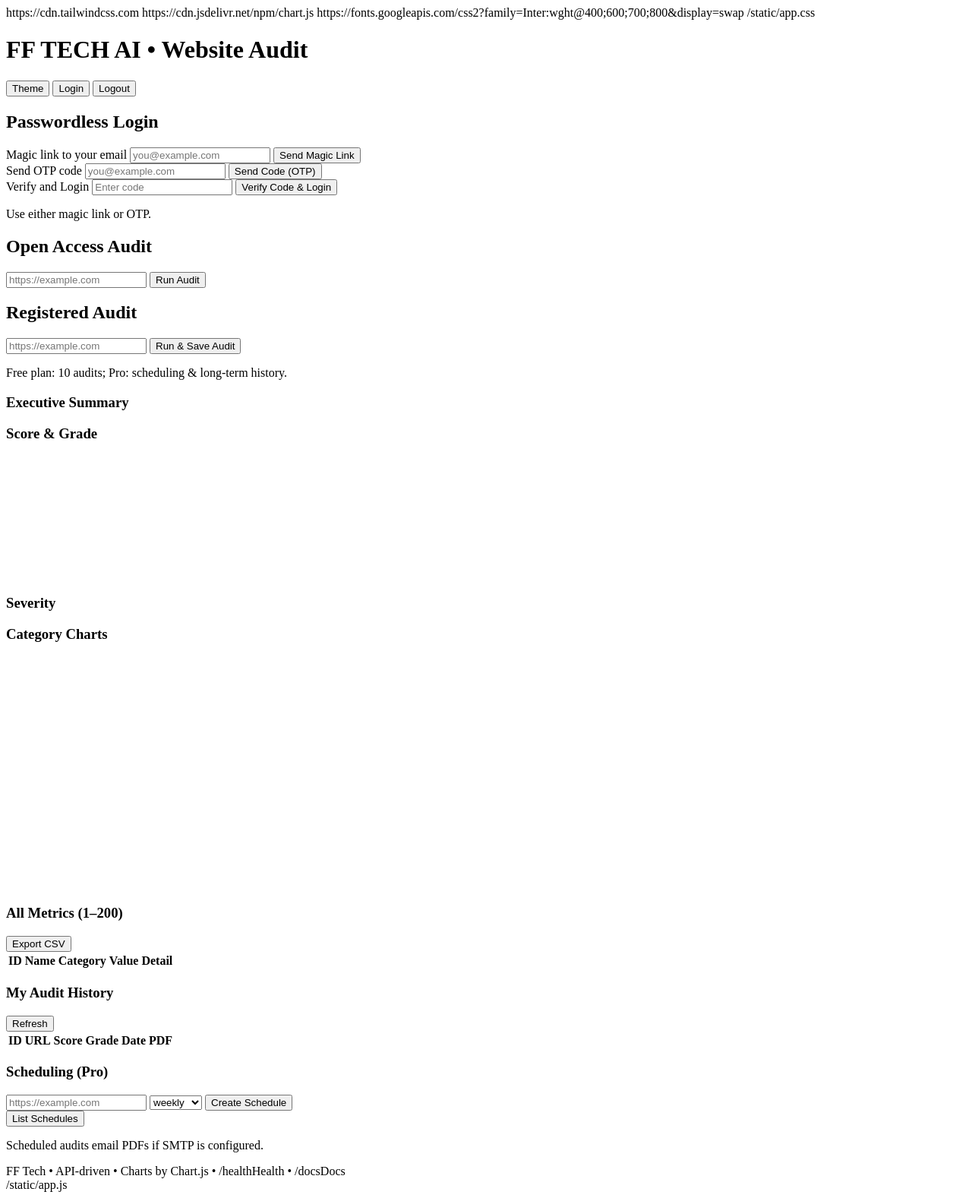
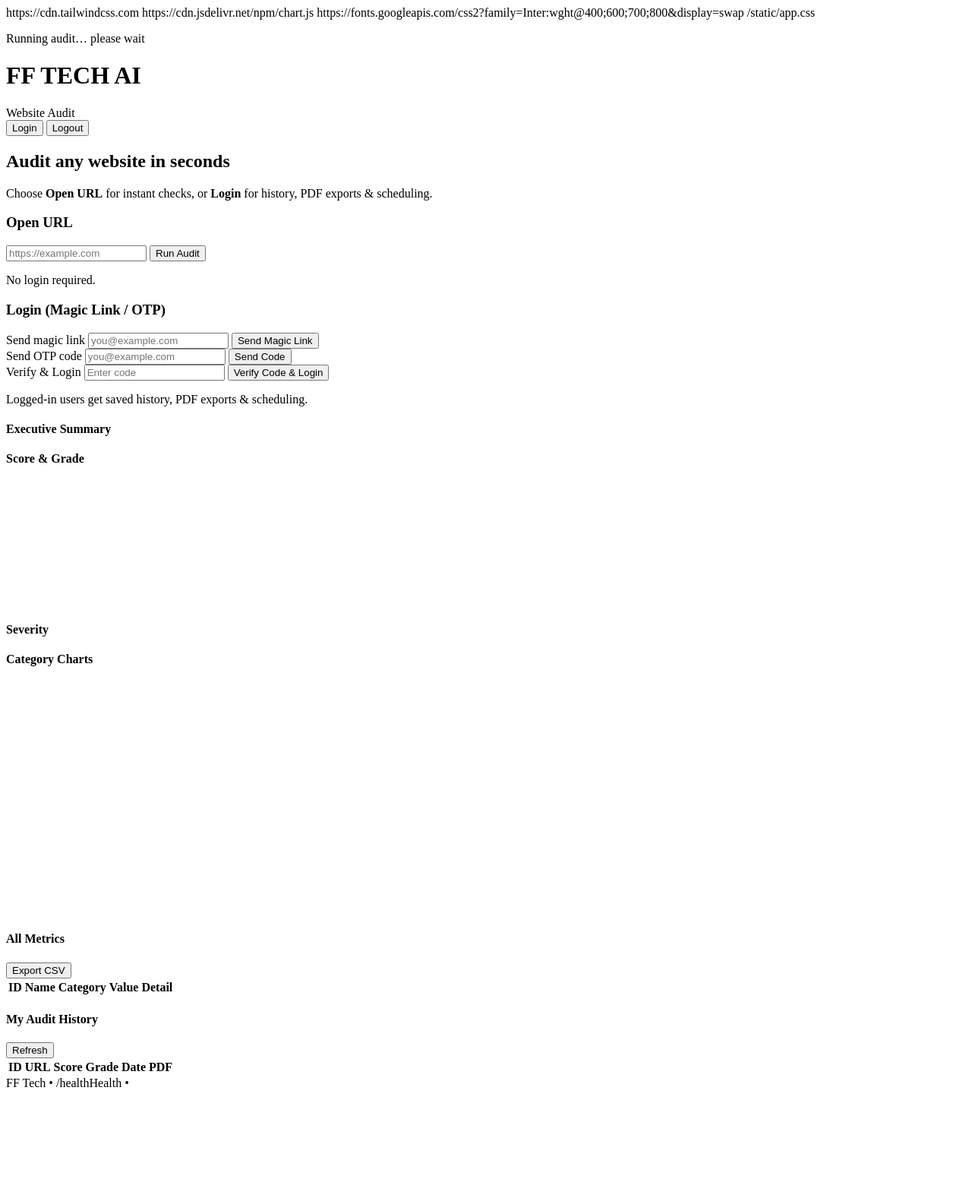
Before and after one commit to Swalehjamshaid/ThroughwebAuditforall, a FastAPI app: page / in a window 1280 px wide. Shown: the whole page at 76% size. After the commit the page ends 1431 px from the top, so only its background shows below. Run offline with FastAPI, Linux system fonts and the light colour scheme; lists and menus that the app fills with data are empty; a map, chart or similar area stays blank; some libraries are stand-ins or nearby versions.

Commit message:
Update index.html

```diff
--- a/fftech_audit/templates/index.html
+++ b/fftech_audit/templates/index.html
@@ -4,9 +4,9 @@
 <head>
   <meta charset="utf-8"/>
   <meta name="viewport" content="width=device-width,initial-scale=1"/>
-  <title>FF Tech AI Website Audit SaaS</title>
+  <title>FF Tech AI • Website Audit</title>
 
-  <!-- Tailwind CSS CDN -->
+  <!-- Tailwind CSS -->
   https://cdn.tailwindcss.com</script>
   <!-- Chart.js -->
   https://cdn.jsdelivr.net/npm/chart.js</script>
@@ -17,132 +17,125 @@
   /static/app.css
 </head>
 <body class="bg-slate-900 text-slate-100 font-inter">
+  <!-- Full-screen audit overlay -->
+  <div id="overlay" class="overlay hidden">
+    <div class="overlay-card">
+      <div class="loader-xl"></div>
+      <p class="mt-3 text-slate-300">Running audit… please wait</p>
+    </div>
+  </div>
+
   <!-- Header -->
-  <header class="bg-gradient-to-r from-blue-700 via-indigo-700 to-purple-700 shadow-lg">
-    <div class="container mx-auto px-4 py-4 flex items-center justify-between gap-3">
+  <header class="header">
+    <div class="container mx-auto px-4 py-5 flex items-center justify-between">
       <div class="flex items-center gap-3">
-        <div class="brand-logo"></div>
-        <h1 class="text-white text-xl sm:text-2xl font-extrabold tracking-wide">FF TECH AI • Website Audit</h1>
+        <span class="brand-dot"></span>
+        <h1 class="text-white text-2xl font-extrabold tracking-wide">FF TECH AI</h1>
+        <span class="text-blue-100 font-semibold">Website Audit</span>
       </div>
       <div class="flex items-center gap-2">
-        <button class="btn-secondary" onclick="toggleTheme()" title="Toggle theme">Theme</button>
         <button class="btn-secondary" onclick="showLogin()">Login</button>
         <button class="btn-primary" onclick="logout()">Logout</button>
       </div>
     </div>
   </header>
 
-  <main class="container mx-auto px-4 py-6 space-y-6">
-    <!-- Toast -->
-    <div id="toast" class="toast hidden"></div>
+  <!-- Hero -->
+  <section class="container mx-auto px-4 mt-8 text-center">
+    <h2 class="text-3xl md:text-4xl font-extrabold leading-tight">Audit any website in seconds</h2>
+    <p class="text-slate-400 mt-3">
+      Choose <strong>Open URL</strong> for instant checks, or <strong>Login</strong> for history, PDF exports & scheduling.
+    </p>
+  </section>
 
-    <!-- Login Card -->
-    <section id="loginCard" class="card hidden">
-      <h2 class="section-title">Passwordless Login</h2>
-      <div class="grid grid-cols-1 md:grid-cols-3 gap-6">
+  <!-- Two Options -->
+  <main class="container mx-auto px-4 py-8">
+    <div class="grid grid-cols-1 lg:grid-cols-2 gap-6">
+      <!-- Open URL -->
+      <div class="card glass">
+        <div class="flex items-center justify-between">
+          <h3 class="section-title">Open URL</h3>
+        </div>
+        <form onsubmit="runOpenAudit(event)" class="mt-4 space-y-3">
+          <input id="urlOpen" class="input" type="url" placeholder="https://example.com" required />
+          <button id="btnOpen" class="btn-primary w-full">Run Audit</button>
+          <p class="muted text-center">No login required.</p>
+        </form>
+      </div>
+
+      <!-- Login -->
+      <div class="card glass">
+        <h3 class="section-title">Login (Magic Link / OTP)</h3>
+        <div class="grid grid-cols-1 md:grid-cols-2 gap-4 mt-4">
           <form onsubmit="requestLink(event)" class="space-y-3">
-          <label class="label">Magic link to your email</label>
+            <label class="label">Send magic link</label>
             <input id="emailInput" type="email" class="input" placeholder="you@example.com" required />
-          <button class="btn-primary w-full">Send Magic Link</button>
+            <button class="btn-secondary w-full">Send Magic Link</button>
           </form>
-
           <form onsubmit="requestCode(event)" class="space-y-3">
             <label class="label">Send OTP code</label>
             <input id="emailCode" type="email" class="input" placeholder="you@example.com" required />
-          <button class="btn-primary w-full">Send Code (OTP)</button>
+            <button class="btn-secondary w-full">Send Code</button>
           </form>
-
-        <form onsubmit="verifyCode(event)" class="space-y-3">
-          <label class="label">Verify and Login</label>
-          <input id="codeInput" class="input" placeholder="Enter code" minlength="4" maxlength="8" required />
-          <button class="btn-success w-full">Verify Code &amp; Login</button>
+          <form onsubmit="verifyCode(event)" class="space-y-3 md:col-span-2">
+            <label class="label">Verify & Login</label>
+            <input id="codeInput" class="input" minlength="4" maxlength="8" placeholder="Enter code" required />
+            <button class="btn-success w-full">Verify Code & Login</button>
           </form>
         </div>
-      <p class="muted mt-3">Use either magic link or OTP.</p>
-    </section>
+        <p class="muted mt-3">Logged-in users get saved history, PDF exports & scheduling.</p>
+      </div>
+    </div>
 
-    <!-- Audit Forms -->
-    <section class="grid grid-cols-1 md:grid-cols-2 gap-6">
+    <!-- Results -->
+    <section id="results" class="space-y-6 mt-10 hidden">
+      <div class="grid grid-cols-1 lg:grid-cols-3 gap-6">
         <div class="card">
-        <div class="flex items-center justify-between">
-          <h2 class="section-title">Open Access Audit</h2>
-          <span id="loadingOpen" class="loader hidden"></span>
+          <h4 class="section-subtitle">Executive Summary</h4>
+          <p id="summary" class="prose-sm prose-invert leading-relaxed mt-2"></p>
         </div>
-        <form onsubmit="runOpenAudit(event)" class="space-y-3">
-          <input id="urlOpen" class="input" type="url" placeholder="https://example.com" required />
-          <button class="btn-primary">Run Audit</button>
-        </form>
+        <div class="card">
+          <h4 class="section-subtitle">Score & Grade</h4>
+          <div id="scoreGrade" class="mt-2 flex flex-wrap items-center gap-2"></div>
+          <div class="progress mt-3"><div id="scoreBar" class="progress-fill" style="width:0%"></div></div>
+          <canvas id="catChart" height="160" class="mt-4"></canvas>
+        </div>
+        <div class="card">
+          <h4 class="section-subtitle">Severity</h4>
+          <div id="severity" class="mt-2 flex flex-wrap gap-2"></div>
+        </div>
       </div>
 
       <div class="card">
-        <div class="flex items-center justify-between">
-          <h2 class="section-title">Registered Audit</h2>
-          <span id="loadingUser" class="loader hidden"></span>
-        </div>
-        <form onsubmit="runUserAudit(event)" class="space-y-3">
-          <input id="urlUser" class="input" type="url" placeholder="https://example.com" required />
-          <button class="btn-primary">Run &amp; Save Audit</button>
-        </form>
-        <p class="muted mt-2">Free plan: 10 audits; Pro: scheduling &amp; long-term history.</p>
-      </div>
-    </section>
-
-    <!-- Summary, Score, Severity -->
-    <section class="grid grid-cols-1 lg:grid-cols-3 gap-6">
-      <div class="card">
-        <h3 class="section-subtitle">Executive Summary</h3>
-        <p id="summary" class="prose-sm prose-invert leading-relaxed"></p>
-      </div>
-
-      <div class="card">
-        <h3 class="section-subtitle">Score &amp; Grade</h3>
-        <div id="scoreGrade" class="mb-3 flex flex-wrap items-center gap-2"></div>
-        <div class="progress">
-          <div id="scoreBar" class="progress-fill" style="width:0%"></div>
-        </div>
-        <canvas id="catChart" height="160" class="mt-4"></canvas>
-      </div>
-
-      <div class="card">
-        <h3 class="section-subtitle">Severity</h3>
-        <div id="severity" class="flex flex-wrap gap-2"></div>
-      </div>
-    </section>
-
-    <!-- Category Charts -->
-    <section class="card">
-      <h3 class="section-subtitle mb-4">Category Charts</h3>
-      <div class="grid grid-cols-1 sm:grid-cols-2 lg:grid-cols-5 gap-4">
+        <h4 class="section-subtitle">Category Charts</h4>
+        <div class="grid grid-cols-1 sm:grid-cols-2 lg:grid-cols-5 gap-4 mt-3">
           <canvas id="chartCrawl"></canvas>
           <canvas id="chartSEO"></canvas>
           <canvas id="chartPerf"></canvas>
           <canvas id="chartSec"></canvas>
           <canvas id="chartMobile"></canvas>
         </div>
-    </section>
+      </div>
 
-    <!-- Metrics Table -->
-    <section class="card overflow-x-auto">
-      <div class="flex items-center justify-between mb-3">
-        <h3 class="section-subtitle">All Metrics (1–200)</h3>
+      <div class="card overflow-x-auto">
+        <div class="flex items-center justify-between">
+          <h4 class="section-subtitle">All Metrics</h4>
           <button class="btn-secondary" onclick="exportMetricsCSV()">Export CSV</button>
         </div>
-      <table class="table">
+        <table class="table mt-3">
           <thead>
             <tr><th>ID</th><th>Name</th><th>Category</th><th>Value</th><th>Detail</th></tr>
           </thead>
           <tbody id="metricsTable"></tbody>
         </table>
-    </section>
+      </div>
 
-    <!-- History & Scheduling -->
-    <section class="grid grid-cols-1 lg:grid-cols-2 gap-6">
       <div class="card">
         <div class="flex items-center justify-between">
-          <h3 class="section-subtitle">My Audit History</h3>
+          <h4 class="section-subtitle">My Audit History</h4>
           <button class="btn-secondary" onclick="loadHistory()">Refresh</button>
         </div>
-        <div class="overflow-x-auto">
+        <div class="overflow-x-auto mt-3">
           <table class="table">
             <thead>
               <tr><th>ID</th><th>URL</th><th>Score</th><th>Grade</th><th>Date</th><th>PDF</th></tr>
@@ -151,36 +144,10 @@
           </table>
         </div>
       </div>
-
-      <div class="card">
-        <h3 class="section-subtitle">Scheduling (Pro)</h3>
-        <form onsubmit="createSchedule(event)" class="space-y-3">
-          <input id="scheduleUrl" class="input" type="url" placeholder="https://example.com" required />
-          <select id="scheduleFreq" class="input">
-            <option value="daily">daily</option>
-            <option value="weekly" selected>weekly</option>
-            <option value="monthly">monthly</option>
-          </select>
-          <button class="btn-primary">Create Schedule</button>
-        </form>
-        <div class="flex items-center justify-between mt-3">
-          <button class="btn-secondary" onclick="listSchedules()">List Schedules</button>
-          <span id="schedulesCount" class="muted"></span>
-        </div>
-        <ul id="schedules" class="mt-3 space-y-2"></ul>
-        <p class="muted mt-2">Scheduled audits email PDFs if SMTP is configured.</p>
-      </div>
     </section>
   </main>
 
   <!-- Footer -->
-  <footer class="container mx-auto px-4 py-6 text-center text-slate-400">
-    FF Tech • API-driven • Charts by Chart.js •
-    /healthHealth</a> •
-    /docsDocs</a>
-  </footer>
-
-  <!-- App script -->
-  /static/app.js</script>
-</body>
+  <footer class="container mx-auto px-4 py-8 text-center text-slate-400">
+    FF Tech • /healthHealth</a> • <a class="underline hover:text-slate-200" href="/docs</body>
 </html>
```
Lines whose indentation alone changed are shown as unchanged.
